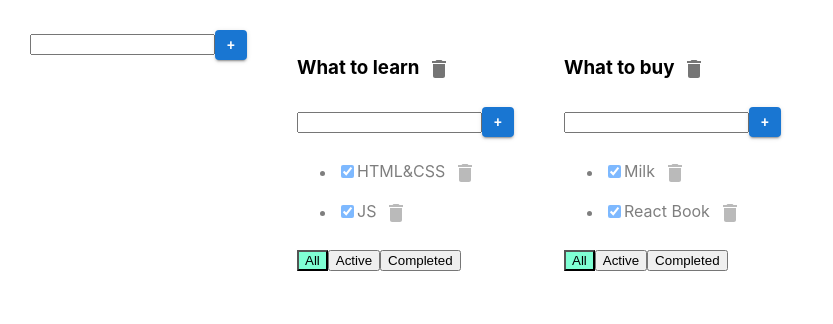
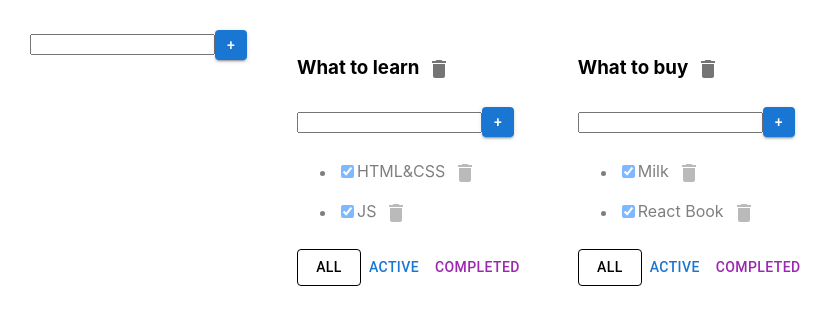
Before and after one commit to Photi31/ToDo_Tuesday, a React (Create React App) app: page / in a window 1280 px wide. Shown: the top 324 px of the page, without its empty margins (0-833 px from the left). Built offline with nearby package versions, Linux system fonts and the light colour scheme.

Commit message:
Change button for filtration on <Button/> component with attributes variant and color

```diff
--- a/src/Todolist.tsx
+++ b/src/Todolist.tsx
@@ -2,7 +2,7 @@ import React, {ChangeEvent} from 'react';
 import {FilterValuesType} from './App';
 import {AddItemForm} from './AddItemForm';
 import {EditableSpan} from './EditableSpan';
-import {IconButton} from "@mui/material";
+import {Button, IconButton} from "@mui/material";
 import {Delete} from "@mui/icons-material";
 
 export type TaskType = {
@@ -74,15 +74,30 @@ export function Todolist(props: PropsType) {
             }
         </ul>
         <div>
-            <button className={props.filter === 'all' ? "active-filter" : ""}
-                    onClick={onAllClickHandler}>All
-            </button>
-            <button className={props.filter === 'active' ? "active-filter" : ""}
-                    onClick={onActiveClickHandler}>Active
-            </button>
-            <button className={props.filter === 'completed' ? "active-filter" : ""}
-                    onClick={onCompletedClickHandler}>Completed
-            </button>
+            {/*<button className={props.filter === 'all' ? "active-filter" : ""}*/}
+            {/*        onClick={onAllClickHandler}>All*/}
+            {/*</button>*/}
+            {/*<button className={props.filter === 'active' ? "active-filter" : ""}*/}
+            {/*        onClick={onActiveClickHandler}>Active*/}
+            {/*</button>*/}
+            {/*<button className={props.filter === 'completed' ? "active-filter" : ""}*/}
+            {/*        onClick={onCompletedClickHandler}>Completed*/}
+            {/*</button>*/}
+            <Button variant={props.filter === 'all' ? 'outlined' : 'text'}
+                    // className={props.filter === 'all' ? "active-filter" : ""}
+                    onClick={onAllClickHandler}
+                    color='inherit'>All
+            </Button>
+            <Button variant={props.filter === 'active' ? 'outlined' : 'text'}
+                    // className={props.filter === 'active' ? "active-filter" : ""}
+                    onClick={onActiveClickHandler}
+                    color='primary'>Active
+            </Button>
+            <Button variant={props.filter === 'completed' ? 'outlined' : 'text'}
+                    // className={props.filter === 'completed' ? "active-filter" : ""}
+                    onClick={onCompletedClickHandler}
+                    color='secondary'>Completed
+            </Button>
         </div>
     </div>
 }
```
